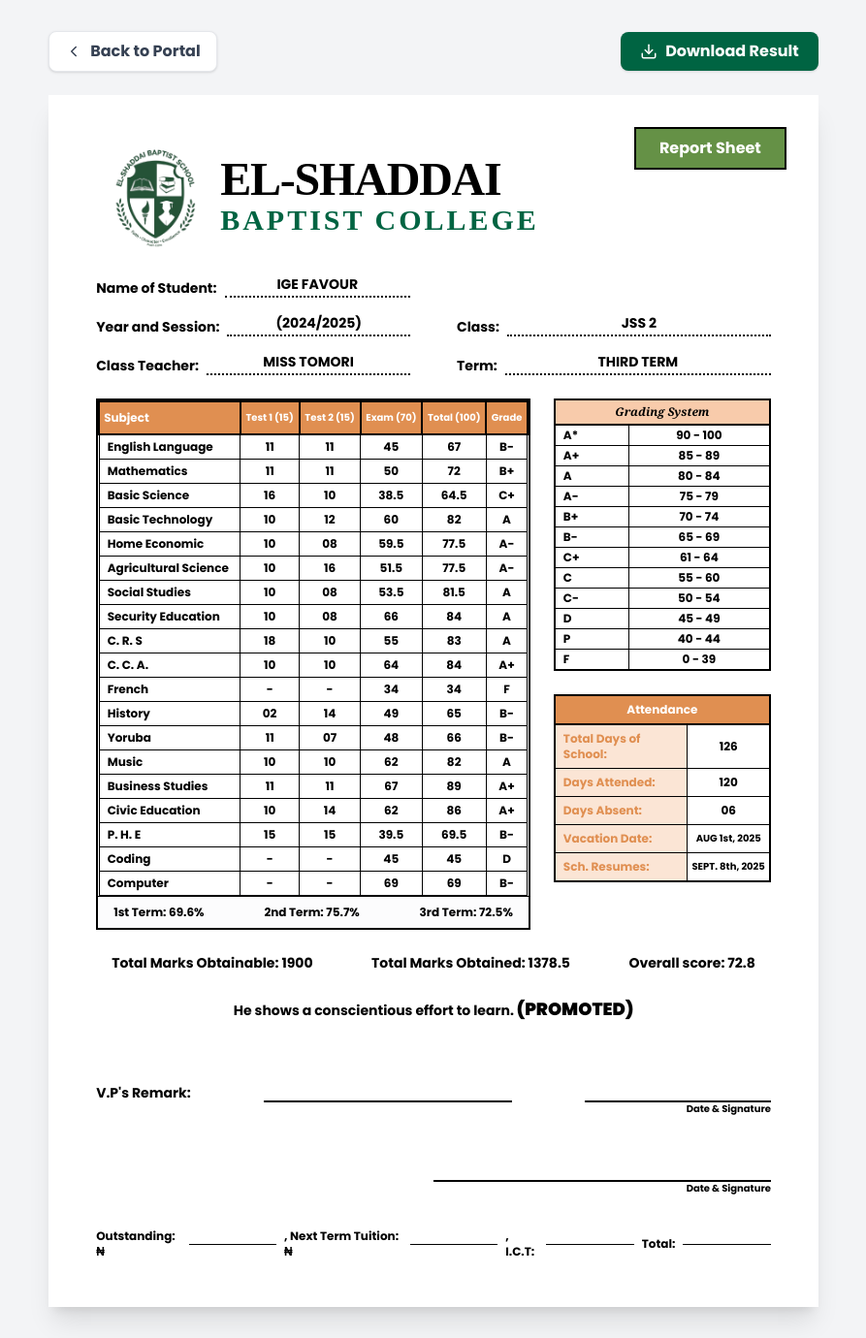
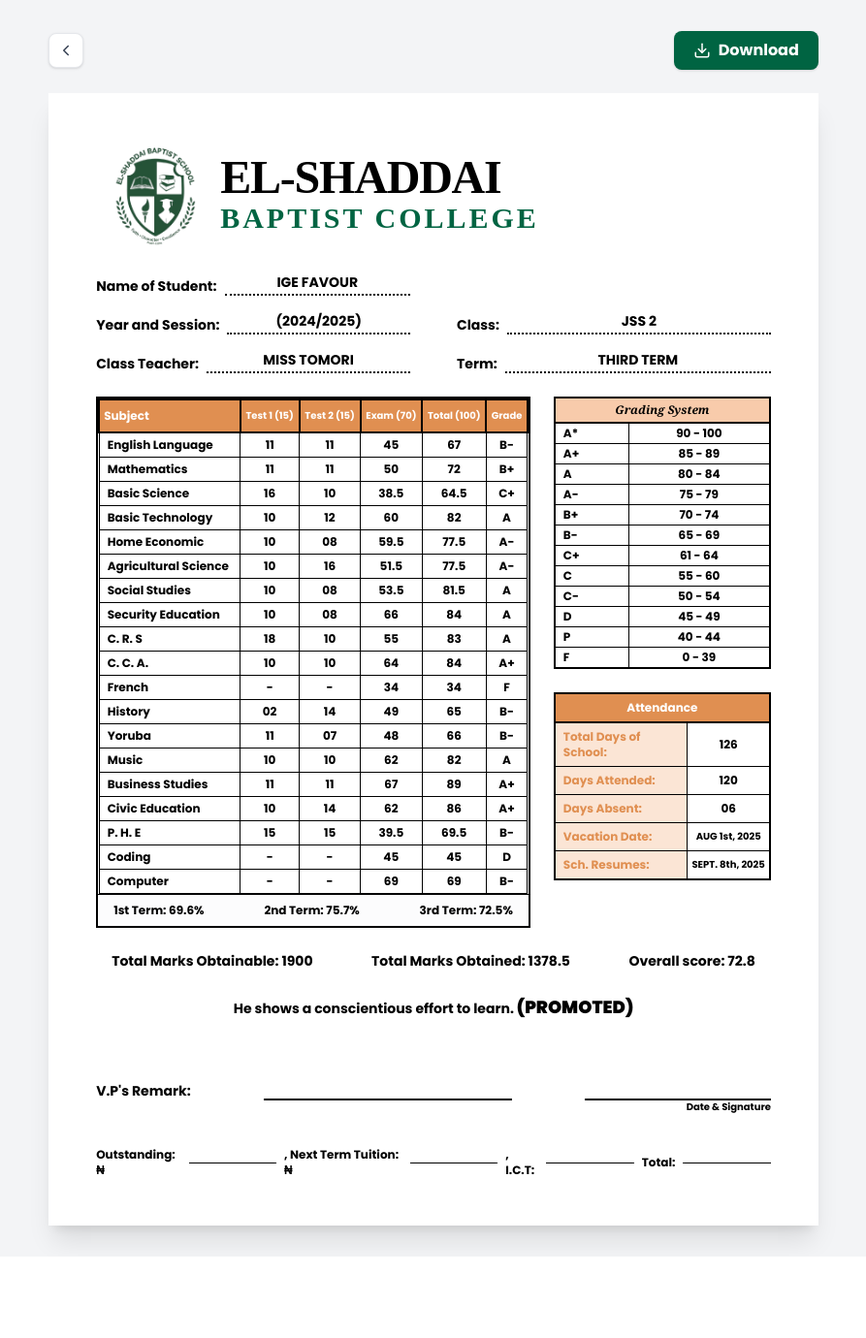
Before and after one commit to Ireoluuwa/elshaddaibaptistschools-ui, a Next.js app: page /report-sheet in a window 1280 px wide. Shown: the whole page at 97% size, without its empty margins (193-1086 px from the left). After the commit the page ends 1296 px from the top, so only its background shows below. Built offline with nearby package versions, Linux system fonts and the light colour scheme.

Commit message:
fix: fix report sheet

```diff
--- a/app/layout.tsx
+++ b/app/layout.tsx
@@ -22,7 +22,6 @@ export default function RootLayout({
   return (
     <html
       lang="en"
-      suppressHydrationWarning
       className={cn(
         "h-full antialiased",
         poppins.variable,
--- a/app/report-sheet/page.tsx
+++ b/app/report-sheet/page.tsx
@@ -17,10 +17,9 @@ export default function ReportSheetPage() {
       <div className="max-w-[210mm] mx-auto flex items-center justify-between mb-6 print:hidden">
         <Link
           href="/portal/student/results"
-          className="flex items-center gap-2 px-4 py-2 bg-white text-gray-700 font-bold rounded-lg border border-gray-200 hover:bg-gray-50 transition-colors shadow-sm"
+          className="flex items-center gap-2 px-2 py-2 bg-white text-gray-700 font-bold rounded-lg border border-gray-200 hover:bg-gray-50 transition-colors shadow-sm"
         >
           <ChevronLeft size={18} />
-          Back to Portal
         </Link>
 
         <button
@@ -28,7 +27,7 @@ export default function ReportSheetPage() {
           className="flex items-center gap-2 px-5 py-2 bg-[#006442] hover:bg-[#005236] text-white font-bold rounded-lg shadow-sm transition-colors"
         >
           <Download size={18} />
-          Download Result
+          Download
         </button>
       </div>
 
@@ -56,10 +55,6 @@ export default function ReportSheetPage() {
                 BAPTIST COLLEGE
               </h1>
             </div>
-          </div>
-          {/* Report Sheet Label */}
-          <div className="bg-[#659146] text-white font-bold px-6 py-2 border-2 border-black -mt-4 -mr-4 print:-mt-0 print:-mr-0">
-            Report Sheet
           </div>
         </div>
 
@@ -233,12 +228,6 @@ export default function ReportSheetPage() {
             </div>
           </div>
 
-           <div className="flex justify-end items-end mt-4">
-              <div className="w-1/2 border-b-2 border-black mt-10 text-right pr-2 text-[10px] block relative">
-                 <span className="absolute -bottom-4 right-0">Date & Signature</span>
-              </div>
-           </div>
-
           {/* Tuition Line */}
           <div className="text-xs flex items-center justify-center gap-2 mt-6">
             <span>Outstanding: ₦</span>
```
Lines whose indentation alone changed are shown as unchanged.
